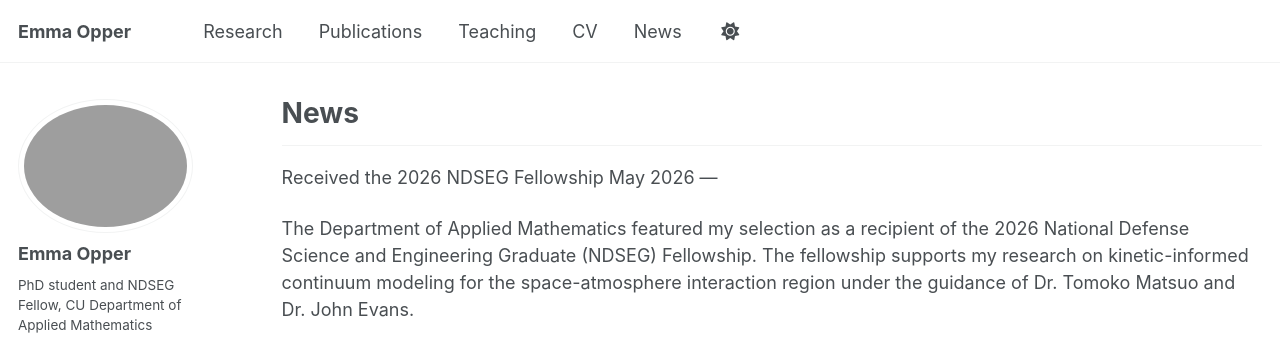
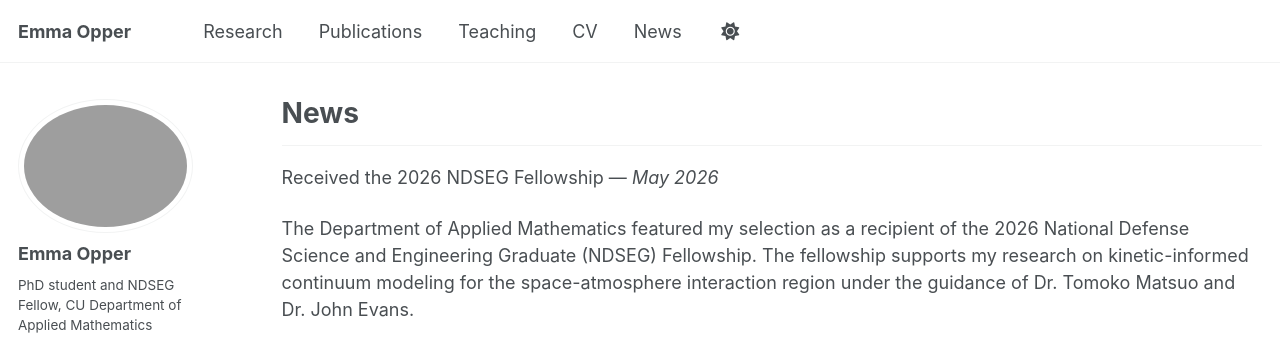
Before and after one commit to emmaopper/emmaopper.github.io, a Jekyll site: the page built from _pages/news.md, in a window 1280 px wide. Shown: the top 350 px of the page. Built offline with Jekyll 4.4.1, drawn with Linux system fonts in a browser that asks for light colours.

Commit message:
Update news.md

```diff
--- a/_pages/news.md
+++ b/_pages/news.md
@@ -7,8 +7,8 @@ author_profile: true
 
 ---
 Received the 2026 NDSEG Fellowship
-May 2026
 ---
+*May 2026*
 
 The Department of Applied Mathematics featured my selection as a recipient of the 2026 National Defense Science and Engineering Graduate (NDSEG) Fellowship. The fellowship supports my research on kinetic-informed continuum modeling for the space-atmosphere interaction region under the guidance of Dr. Tomoko Matsuo and Dr. John Evans.
 
```
